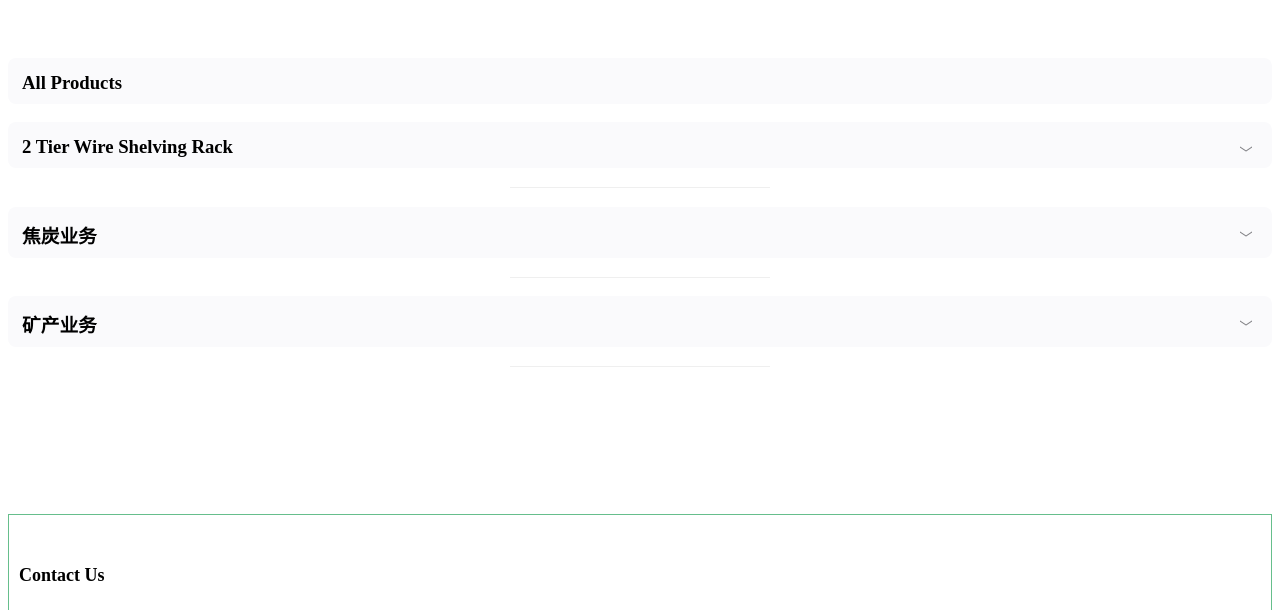
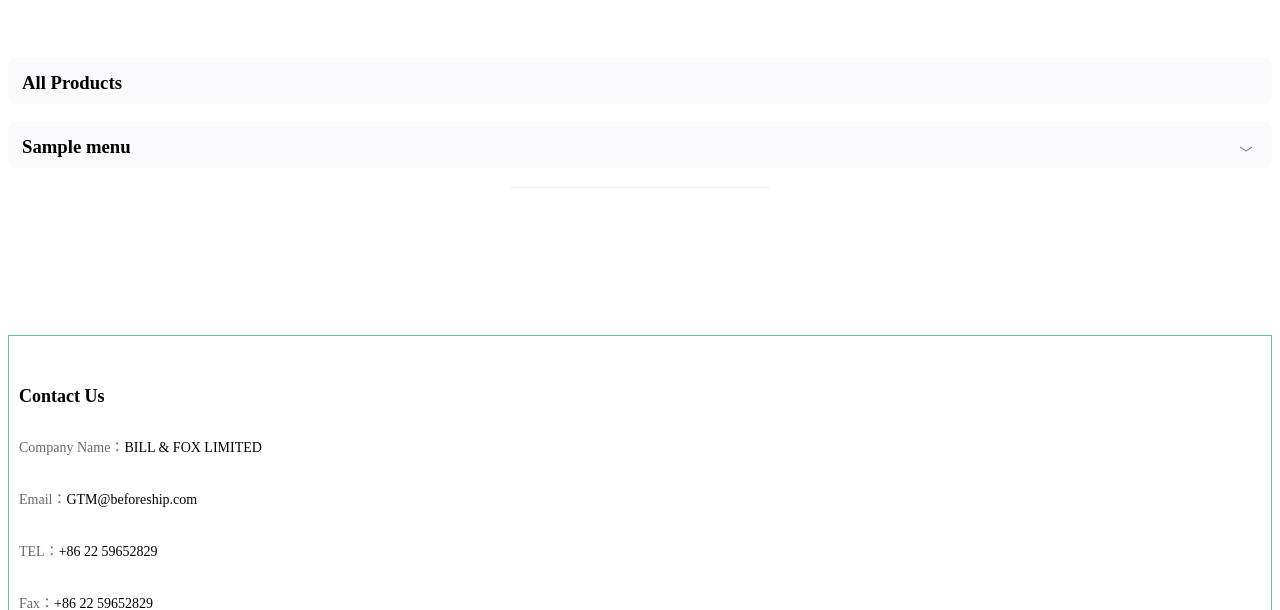
Before and after one commit to Heisenbergww/tiechuang, a PHP site: template oceanmin/views/product/index.php in a window 1280 px wide. Shown: the part 985-1595 px from the top of the page. Run offline with PHP 8.4, Linux system fonts and the light colour scheme; the template is opened without the code that fills it: most values are stand-ins (such as "Sample title", 1, 10 or a date in 2020); grey boxes marked "Sample" are stand-in pictures.

Commit message:
产品列表渲染

```diff
--- a/oceanmin/views/product/index.php
+++ b/oceanmin/views/product/index.php
@@ -26,44 +26,20 @@
                 <div class="col-lg-12 business-left-title">
                     <h3>All Products</h3>
                 </div>
+                <?php foreach($menu as $m):?>
                 <div class="col-lg-12 business-one">
                     <div class="business-name" >
-                        <h3>2 Tier Wire Shelving Rack <span><img src="/img/Path%203.png" alt=""></span></h3>
+                        <h3><?php echo $m['title']?><span><img src="/img/Path%203.png" alt=""></span></h3>
                         <hr>
                     </div>
                     <div class="business-content">
-                        <a href=""><span><img src="img/triangle_green.png" alt="" class="triangle_green"></span><p>lorem</p></a>
-                        <a href=""><p>lorem</p></a>
-                        <a href=""><p>lorem</p></a>
-                        <a href=""><p>lorem</p></a>
+                        <?php foreach($m['children'] as $cate):?>
+                        <a href="<?php echo yii\helpers\Url::to(['product/index', 'cateid' => $cate['cateid']]) ?>"><p><?php echo $cate['title']?></p></a>
+                        <?php endforeach;?>
                     </div>
                 </div>
-                <div class="col-lg-12 business-one">
-                    <div class="business-name" >
-                        <h3>焦炭业务 <span><img src="/img/Path%203.png" alt=""></span></h3>
-                        <hr>
-                    </div>
-                    <div class="business-content">
-                        <p><a href="">焦炭业务1</a></p>
-                        <p><a href="">焦炭业务2</a></p>
-                        <p><a href="">焦炭业务3</a></p>
-                        <p><a href="">焦炭业务4</a></p>
-                        <p><a href="">焦炭业务5</a></p>
-                    </div>
-                </div>
-                <div class="col-lg-12 business-one">
-                    <div class="business-name" >
-                        <h3>矿产业务<span><img src="/img/Path%203.png" alt=""></span></h3>
-                        <hr>
-                    </div>
-                    <div class="business-content">
-                        <p><a href="">矿产业务1</a></p>
-                        <p><a href="">矿产业务2</a></p>
-                        <p><a href="">矿产业务3</a></p>
-                        <p><a href="">矿产业务4</a></p>
-                        <p><a href="">矿产业务5</a></p>
-                    </div>
-                </div>
+               <?php endforeach;?>
+
                 <div class="col-lg-12 business-contact" >
                     <div class="business-contact_ctrl">
                         <h5>Contact Us</h5>
```
Also changed, not shown: other parts of oceanmin/views/product/index.php (+5 -43 lines), oceanmin/controllers/ProductController.php (+7 -6 lines).
